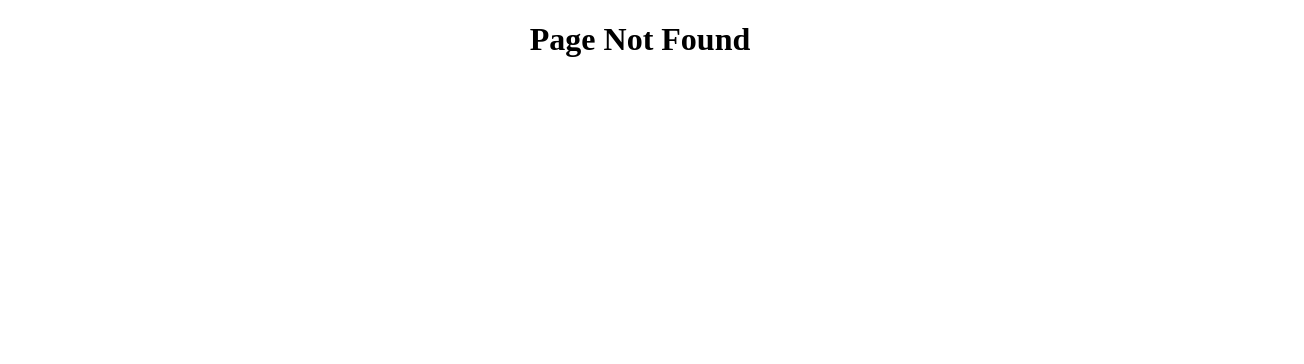
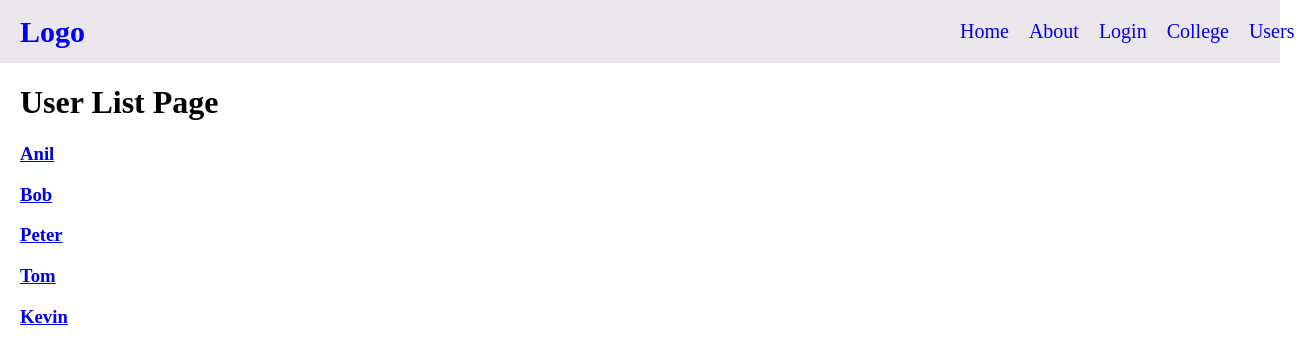
Before and after one commit to himanshusinha/react-router-tut, a React (Vite) app: page /users in a window 1280 px wide. Before the commit this address had no page. Shown: the top 364 px of the page, 1304 px wide, since content can reach past the window. Built offline with nearby package versions, Linux system fonts and the light colour scheme.

Commit message:
Dynamic Routing

```diff
--- a/src/App.jsx
+++ b/src/App.jsx
@@ -8,6 +8,8 @@ import Student from "./Student";
 import Departments from "./Departments";
 import CollegeDetails from "./CollegeDetails";
 import PageNotFound from "./PageNotFound";
+import Users from "./Users";
+import UserDetails from "./UserDetails";
 
 function App() {
   return (
@@ -16,6 +18,9 @@ function App() {
       <Routes>
         <Route element={<NavBar />}>
           <Route path="/" element={<Home />} />
+          <Route path="/users" element={<Users />} />
+          <Route path="/users/:id" element={<UserDetails />} />
+
           <Route path="in">
             <Route path="/in/user">
               <Route path="/in/user/about" element={<About />} />
--- a/src/NavBar.jsx
+++ b/src/NavBar.jsx
@@ -39,6 +39,11 @@ function NavBar() {
                 College
               </Link>
             </li>
+            <li>
+              <Link className="link" to="/users">
+                Users
+              </Link>
+            </li>
           </ul>
         </div>
       </div>
--- /dev/null
+++ b/src/UserDetails.jsx
@@ -0,0 +1,16 @@
+import { Link, useParams } from "react-router";
+
+const UserDetails = () => {
+  const paramsData = useParams();
+  console.log(paramsData);
+  return (
+    <div style={{ marginLeft: 20 }}>
+      <h1>User Details</h1>
+      <h2>User Id : {paramsData.id}</h2>
+      <h3>
+        <Link to="/users">Back</Link>
+      </h3>
+    </div>
+  );
+};
+export default UserDetails;
--- /dev/null
+++ b/src/Users.jsx
@@ -0,0 +1,40 @@
+import { Link } from "react-router";
+
+const Users = () => {
+  const usersData = [
+    {
+      id: 1,
+      name: "Anil",
+    },
+    {
+      id: 2,
+      name: "Bob",
+    },
+    {
+      id: 3,
+      name: "Peter",
+    },
+    {
+      id: 4,
+      name: "Tom",
+    },
+    {
+      id: 5,
+      name: "Kevin",
+    },
+  ];
+  return (
+    <div style={{ marginLeft: 20 }}>
+      <h1>User List Page</h1>
+      {usersData.map((item, index) => (
+        <div key={index}>
+          <h3>
+            <Link to={"/users/" + item.id}>{item.name}</Link>
+          </h3>
+        </div>
+      ))}
+    </div>
+  );
+};
+
+export default Users;
--- a/src/header.css
+++ b/src/header.css
@@ -12,10 +12,10 @@ body {
 }
 .header ul {
   display: flex;
-  list-style: none;
+  list-style-type: none;
   margin: auto;
   justify-content: space-between;
-  width: 200px;
+  width: 220px;
 }
 .header ul li {
   padding: 10px;
```
